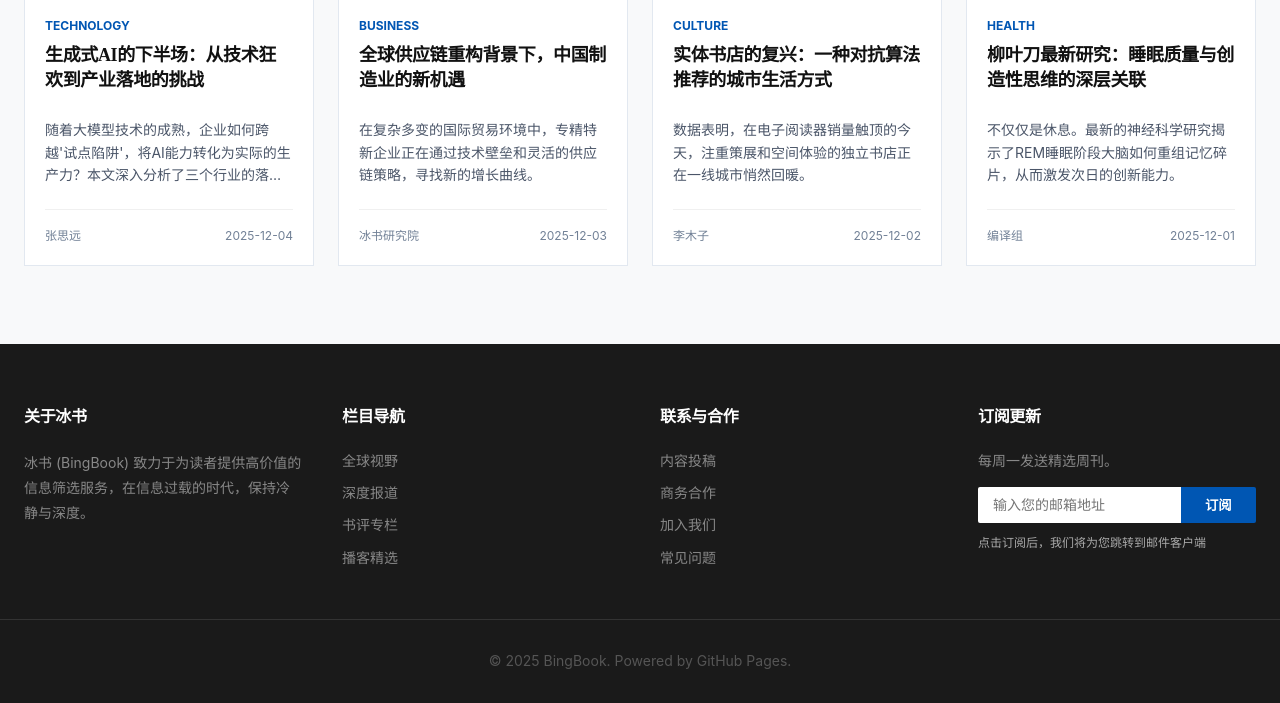
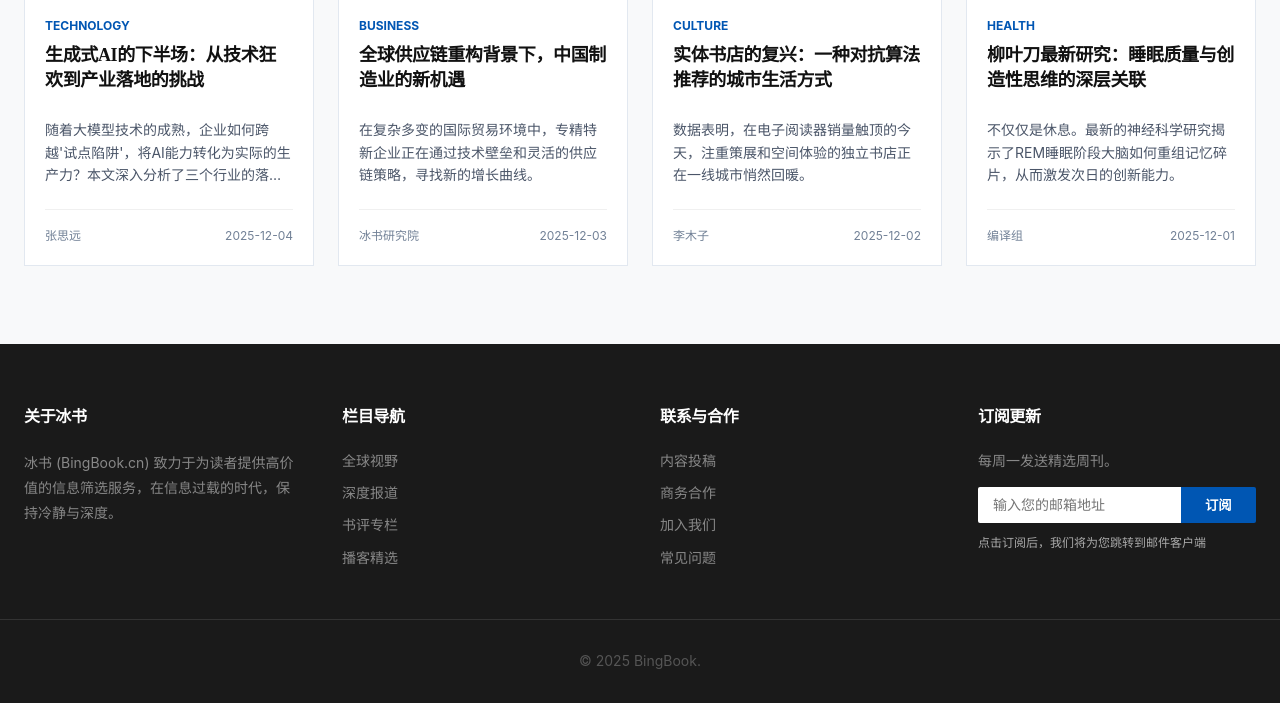
Before and after one commit to rzcne/github.io, a Jekyll site: the page built from index.html, in a window 1280 px wide and 900 px high, scrolled down 192 px, cut to the strip 197-900 px from the top of the window. Built offline with Jekyll 4.4.1, drawn with Linux system fonts in a browser that asks for light colours.

Commit message:
Update default.html

```diff
--- a/_layouts/default.html
+++ b/_layouts/default.html
@@ -137,7 +137,7 @@
         <div class="footer-content">
             <div class="footer-col">
                 <h4>关于冰书</h4>
-                <p style="line-height: 1.8;">冰书 (BingBook) 致力于为读者提供高价值的信息筛选服务，在信息过载的时代，保持冷静与深度。</p>
+                <p style="line-height: 1.8;">冰书 (BingBook.cn) 致力于为读者提供高价值的信息筛选服务，在信息过载的时代，保持冷静与深度。</p>
             </div>
             <div class="footer-col">
                 <h4>栏目导航</h4>
@@ -171,7 +171,7 @@
             </div>
         </div>
         <div class="copyright">
-            &copy; {{ site.time | date: "%Y" }} BingBook. Powered by GitHub Pages.
+            &copy; {{ site.time | date: "%Y" }} BingBook.
         </div>
     </footer>
 
```
